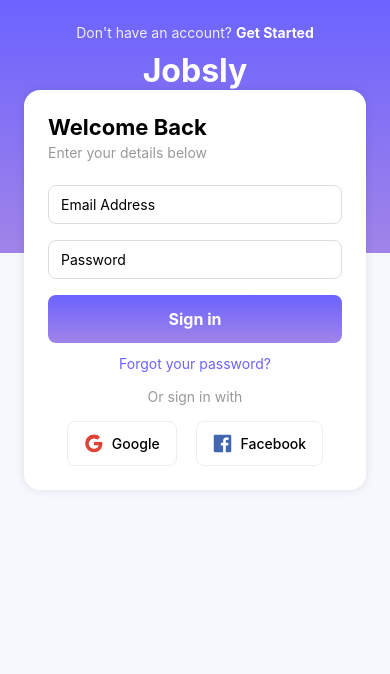
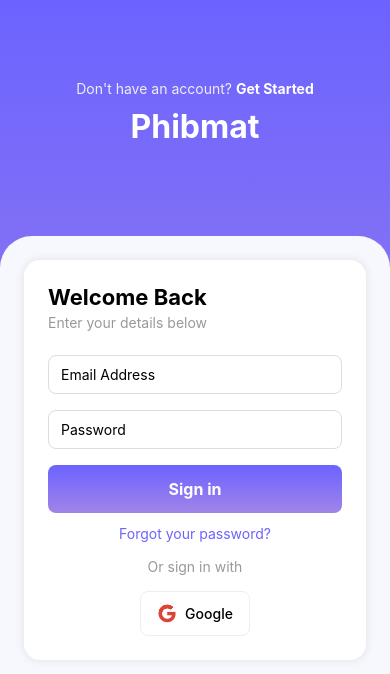
Before and after one commit to efjoshua/payroll, a React Native app: screen /Login in a window 390 px wide. Shown: the top 674 px of the page. Built offline with nearby package versions, Linux system fonts and the light colour scheme.

Commit message:
modified login

```diff
--- a/screens/LoginScreen.js
+++ b/screens/LoginScreen.js
@@ -29,9 +29,10 @@
               {isLogin ? 'Get Started' : 'Sign in'}
             </Text>
           </Text>
-          <Text style={styles.logo}>Jobsly</Text>
+          <Text style={styles.logo}>Phibmat</Text>
         </View>
 
+        <View style={styles.formWrapper}>
           <View style={styles.form}>
             <Text style={styles.title}>{isLogin ? 'Welcome Back' : 'Get started free.'}</Text>
             <Text style={styles.subtitle}>
@@ -70,10 +71,11 @@
                 <Text style={styles.socialText}>Google</Text>
               </TouchableOpacity>
 
-            <TouchableOpacity style={styles.socialButton}>
+              {/* <TouchableOpacity style={styles.socialButton}>
                 <AntDesign name="facebook-square" size={20} color="#4267B2" />
                 <Text style={styles.socialText}>Facebook</Text>
-            </TouchableOpacity>
+              </TouchableOpacity> */}
+            </View>
           </View>
         </View>
       </ScrollView>
@@ -88,20 +90,20 @@
   },
   scrollContainer: {
     flexGrow: 1,
-    justifyContent: 'flex-start',
-    padding: 24,
+    padding: 0,
   },
   topGradient: {
     position: 'absolute',
     top: 0,
     left: 0,
     right: 0,
-    height: height * 0.3,
+    height: height * 0.7,
     zIndex: -1,
   },
   header: {
     alignItems: 'center',
-    marginBottom: 30,
+    marginTop: 80,
+    marginBottom: 20,
   },
   topLink: {
     fontSize: 14,
@@ -117,6 +119,14 @@
     color: '#fff',
     marginTop: 10,
   },
+  formWrapper: {
+    flex: 1,
+    backgroundColor: '#F7F8FD',
+    borderTopLeftRadius: 32,
+    borderTopRightRadius: 32,
+    padding: 24,
+    marginTop: -20,
+  },
   form: {
     backgroundColor: '#fff',
     padding: 24,
@@ -125,7 +135,6 @@
     shadowOpacity: 0.1,
     shadowRadius: 10,
     elevation: 5,
-    marginTop: -30,
   },
   title: {
     fontSize: 22,
@@ -184,4 +193,22 @@
     marginLeft: 8,
     fontWeight: '500',
   },
+
+  topGradient: {
+    position: 'absolute',
+    top: 0,
+    left: 0,
+    right: 0,
+    height: height * 0.75, // was 0.7 — make it taller
+    zIndex: -1,
+  },
+
+  formWrapper: {
+    flex: 1,
+    backgroundColor: '#F7F8FD',
+    borderTopLeftRadius: 32,
+    borderTopRightRadius: 32,
+    padding: 24,
+    marginTop: 70, // was -60 — now pushed clearly below the gradient
+  },
 });
```
Lines whose indentation alone changed are shown as unchanged.
